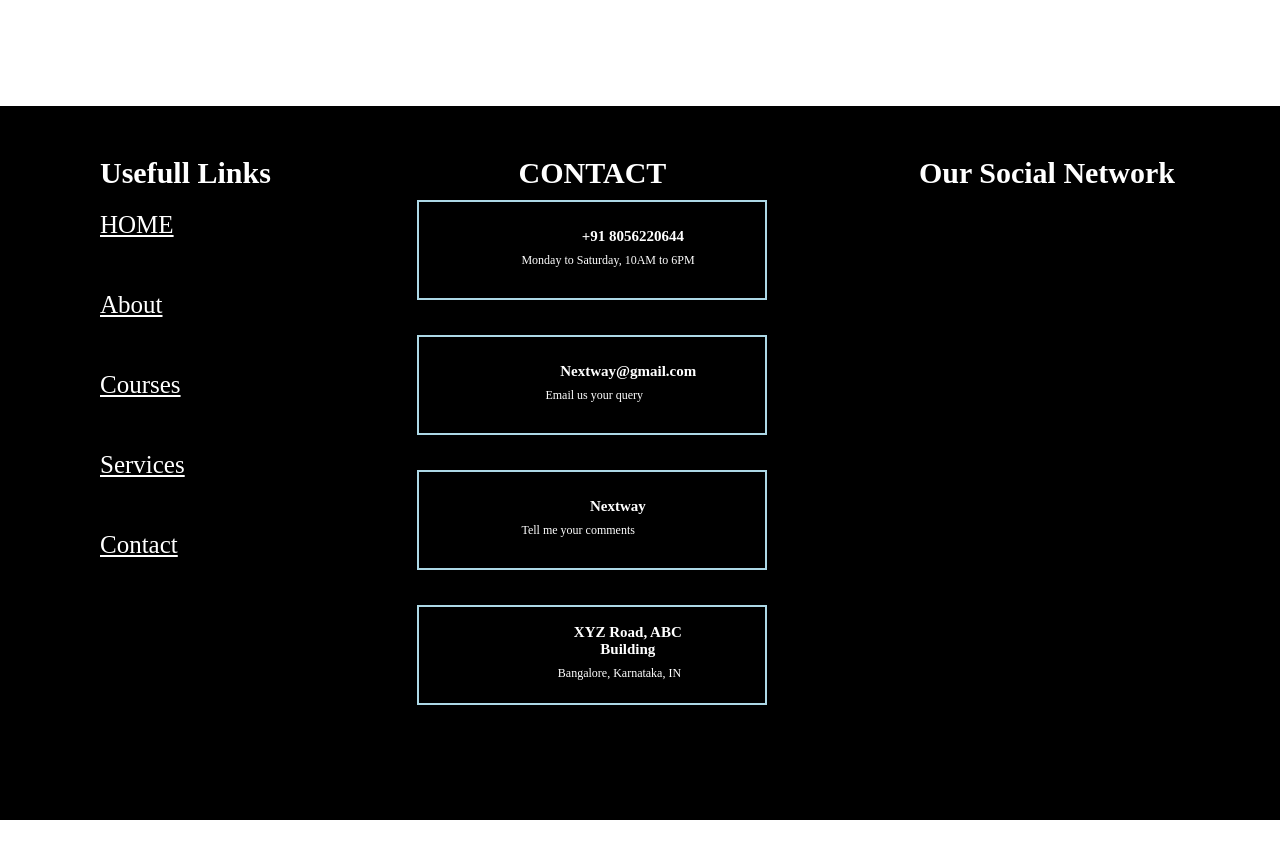
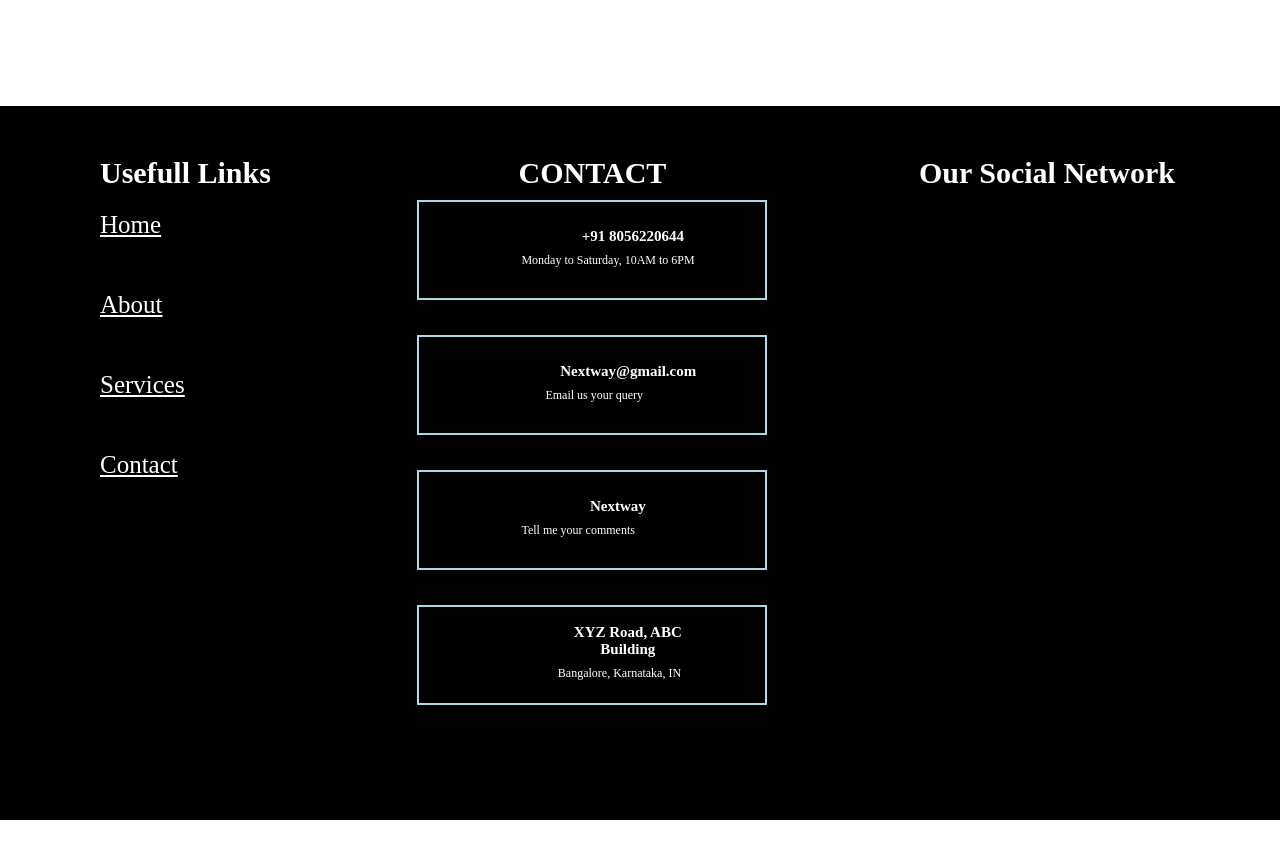
Before and after one commit to Sundarrubesh/education, a Flask app: page /contact in a window 1280 px wide. Shown: the part 777-1637 px from the top of the page. Run offline with Flask 3, Linux system fonts and the light colour scheme; some libraries are stand-ins or nearby versions.

Commit message:
be complete

```diff
--- a/templates/about.html
+++ b/templates/about.html
@@ -15,7 +15,6 @@
                     <ul>
                         <li><a href="/">HOME</a></li>
                         <li><a href="/about">ABOUT</a></li>
-                        <li><a href="/courses">COURSES</a></li>
                         <li><a href="/blog">SERVICE</a></li>
                         <li><a href="/contact">CONTACT</a></li>
                     </ul>
--- a/templates/blog.html
+++ b/templates/blog.html
@@ -15,7 +15,6 @@
                   <ul>
                       <li><a href="/">HOME</a></li>
                       <li><a href="/about">ABOUT</a></li>
-                      <li><a href="/courses">COURSES</a></li>
                       <li><a href="/blog">SERVICE</a></li>
                       <li><a href="/contact">CONTACT</a></li>
                   </ul>
--- a/templates/contact.html
+++ b/templates/contact.html
@@ -16,7 +16,6 @@
                   <ul>
                       <li><a href="/">HOME</a></li>
                       <li><a href="/about">ABOUT</a></li>
-                      <li><a href="/courses">COURSES</a></li>
                       <li><a href="/blog">SERVICE</a></li>
                       <li><a href="/contact">CONTACT</a></li>
                   </ul>
@@ -42,9 +41,8 @@
                 <div class="col-lg-3 col-md-6 footer-links">
                     <h4>Usefull Links</h4>
                     <ul>
-                      <li><a href="/">HOME</a></li>
+                      <li><a href="/">Home</a></li>
                       <li><a href="/about">About</a></li>
-                      <li><a href="/courses">Courses</a></li>
                       <li><a href="/blog">Services</a></li>
                       <li><a href="/contact">Contact</a></li>
                     </ul>
--- a/templates/login.html
+++ b/templates/login.html
@@ -15,7 +15,6 @@
                   <ul>
                       <li><a href="/">HOME</a></li>
                       <li><a href="/about">ABOUT</a></li>
-                      <li><a href="/courses">COURSES</a></li>
                       <li><a href="/blog">SERVICE</a></li>
                       <li><a href="contact">CONTACT</a></li>
                   </ul>
--- a/templates/signup.html
+++ b/templates/signup.html
@@ -15,7 +15,6 @@
                   <ul>
                       <li><a href="/">HOME</a></li>
                       <li><a href="/about">ABOUT</a></li>
-                      <li><a href="/courses">COURSES</a></li>
                       <li><a href="/blog">SERVICE</a></li>
                       <li><a href="/contact">CONTACT</a></li>
                   </ul>
```
Also changed, not shown: admin.db.
